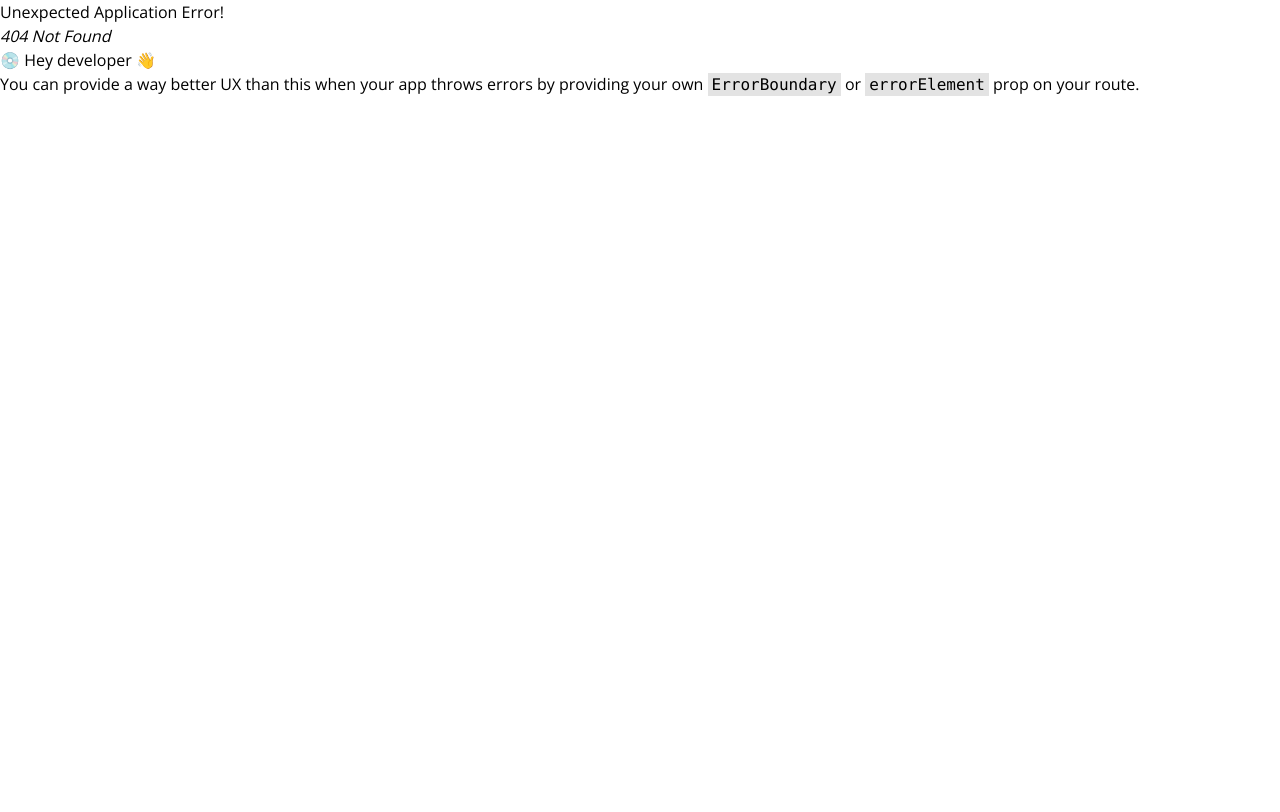
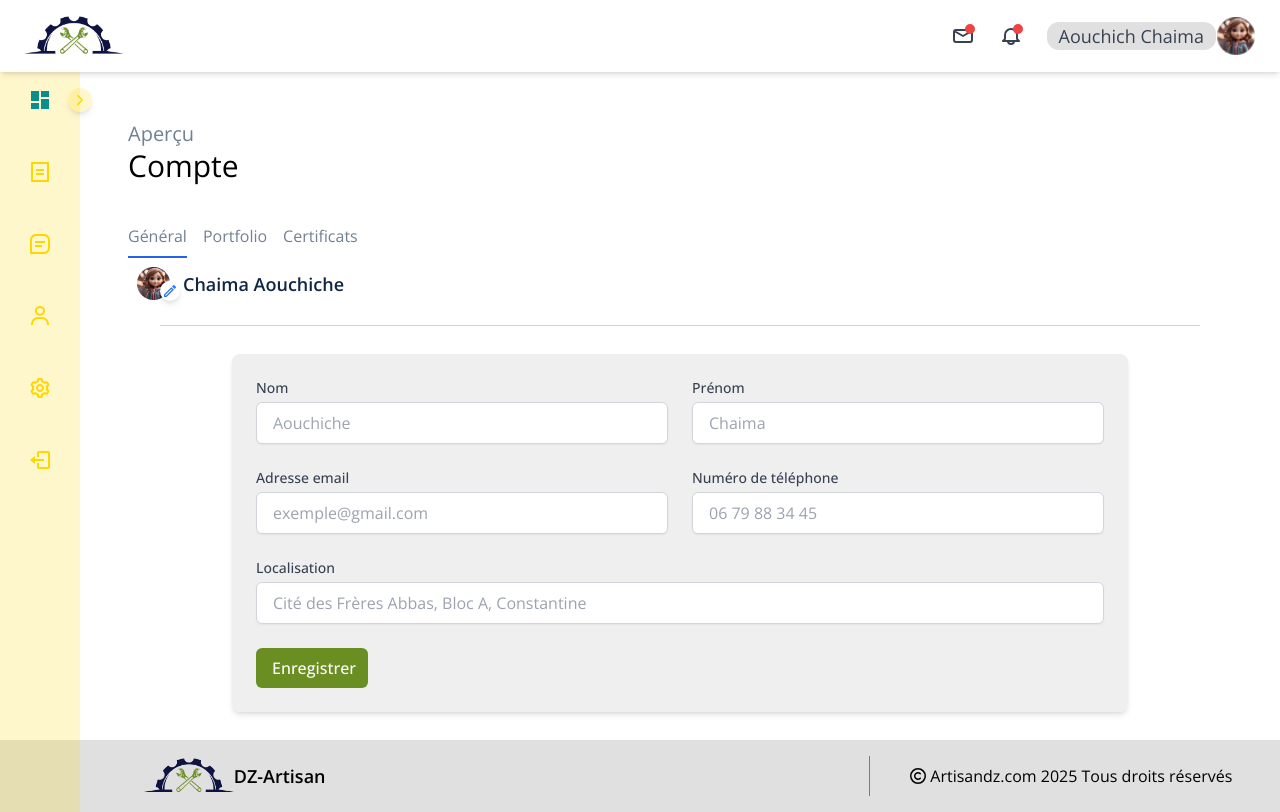
Before and after one commit to chaimuuus/projetGL_1cs, a React (Vite) app in the folder Frontend/: page /client/profile/edit-profile in a window 1280 px wide. Before the commit this address had no page. Built offline with nearby package versions, Linux system fonts and the light colour scheme.

Commit message:
User edit profile page

```diff
--- a/Frontend/src/pages/Artisan/Profile/EditProfile.jsx
+++ b/Frontend/src/pages/Artisan/Profile/EditProfile.jsx
@@ -29,7 +29,6 @@ const EditProfile = () => {
     console.log({
       ...data,
       specialites,
-      avatar: avatar,
     });
   };
 
@@ -46,7 +45,7 @@ const EditProfile = () => {
 
   return (
     <div>
-        <div className="items-center flex gap-2 px-14">
+        <div className="items-center flex gap-3 py-2 px-14">
             <div className="relative">
                 <img
                     src={avatar}
--- a/Frontend/src/pages/Client/Profile/EditProfile.jsx
+++ b/Frontend/src/pages/Client/Profile/EditProfile.jsx
@@ -0,0 +1,136 @@
+import React, { useState } from "react";
+import { useForm } from "react-hook-form";
+import AvatarPlaceholder  from '../../../assets/avatar.png'
+import { MdOutlineEdit } from "react-icons/md";
+
+
+const EditProfile = () => {
+
+    const [avatar, setAvatar] = useState(AvatarPlaceholder);
+
+    const handleImageUpload = (e) => {
+        const file = e.target.files[0];
+        if (file) {
+            const reader = new FileReader();
+            reader.onloadend = () => {
+                setAvatar(reader.result);
+            };
+            reader.readAsDataURL(file);
+        }
+    };
+
+  const { register, handleSubmit, resetField, watch } = useForm();
+
+  const onSubmit = (data) => {
+    delete data.specialiteInput;
+    console.log({
+      ...data,
+    });
+  };
+
+
+  return (
+    <div>
+        <div className="items-center flex gap-3 py-2 px-14">
+            <div className="relative">
+                <img
+                    src={avatar}
+                    alt="User"
+                    className="rounded-full object-cover w-full h-full"
+                />
+                <div className="absolute bottom-0 left-6 bg-white p-0.5 rounded-full shadow-md">
+                    <label htmlFor="upload-avatar" style={{ color: '#2773FF' }} className="cursor-pointer">
+                    <MdOutlineEdit className="w-4 h-4" />
+                    </label>
+                    <input
+                    id="upload-avatar"
+                    type="file"
+                    accept="image/*"
+                    onChange={handleImageUpload}
+                    className="hidden"
+                    />
+                </div>
+            </div>
+            <h2 style={{ color: '#0F2744' }} className="text-lg font-semibold">Chaima Aouchiche</h2>
+        </div>
+        <div className="my-4 mx-20">
+            <hr className="border-t border-gray-300" />
+        </div>
+        <form
+        onSubmit={handleSubmit(onSubmit)}
+        className="max-w-4xl my-7 mx-auto p-6 bg-custom_grey bg-opacity-50 rounded-lg shadow-md"
+        >
+        <div className="grid grid-cols-1 md:grid-cols-2 gap-6">
+            {/* Nom */}
+            <div>
+            <label className="block text-sm font-medium text-gray-700">Nom</label>
+            <input
+                type="text"
+                {...register("nom")}
+                placeholder="Aouchiche"
+                className="mt-1 block w-full px-4 py-2 border border-gray-300 rounded-md shadow-sm focus:outline-green-300"
+            />
+            </div>
+
+            {/* Prénom */}
+            <div>
+            <label className="block text-sm font-medium text-gray-700">Prénom</label>
+            <input
+                type="text"
+                {...register("prenom")}
+                placeholder="Chaima"
+                className="mt-1 block w-full px-4 py-2 border border-gray-300 rounded-md shadow-sm focus:outline-green-300"
+            />
+            </div>
+
+            {/* Email */}
+            <div>
+            <label className="block text-sm font-medium text-gray-700">
+                Adresse email
+            </label>
+            <input
+                type="email"
+                {...register("email")}
+                placeholder="exemple@gmail.com"
+                className="mt-1 block w-full px-4 py-2 border border-gray-300 rounded-md shadow-sm focus:outline-green-300"
+            />
+            </div>
+
+            {/* Téléphone */}
+            <div>
+            <label className="block text-sm font-medium text-gray-700">
+                Numéro de téléphone
+            </label>
+            <input
+                type="tel"
+                {...register("telephone")}
+                placeholder="06 79 88 34 45"
+                className="mt-1 block w-full px-4 py-2 border border-gray-300 rounded-md shadow-sm focus:outline-green-300"
+            />
+            </div>
+
+            {/* Localisation */}
+            <div className="md:col-span-2">
+            <label className="block text-sm font-medium text-gray-700">
+                Localisation
+            </label>
+            <input
+                type="text"
+                {...register("localisation")}
+                placeholder="Cité des Frères Abbas, Bloc A, Constantine"
+                className="mt-1 block w-full px-4 py-2 border border-gray-300 rounded-md shadow-sm focus:outline-green-300"
+            />
+            </div>
+        </div>
+        <button
+            type="submit"
+            className="mt-6 w-28 py-2 px-4 bg-custom_green text-white font-medium rounded-md hover:bg-green-700"
+        >
+            Enregistrer
+        </button>
+        </form>
+    </div>
+  );
+};
+
+export default EditProfile;
```
Also changed, not shown: Frontend/src/router.jsx (+8 -0 lines).
